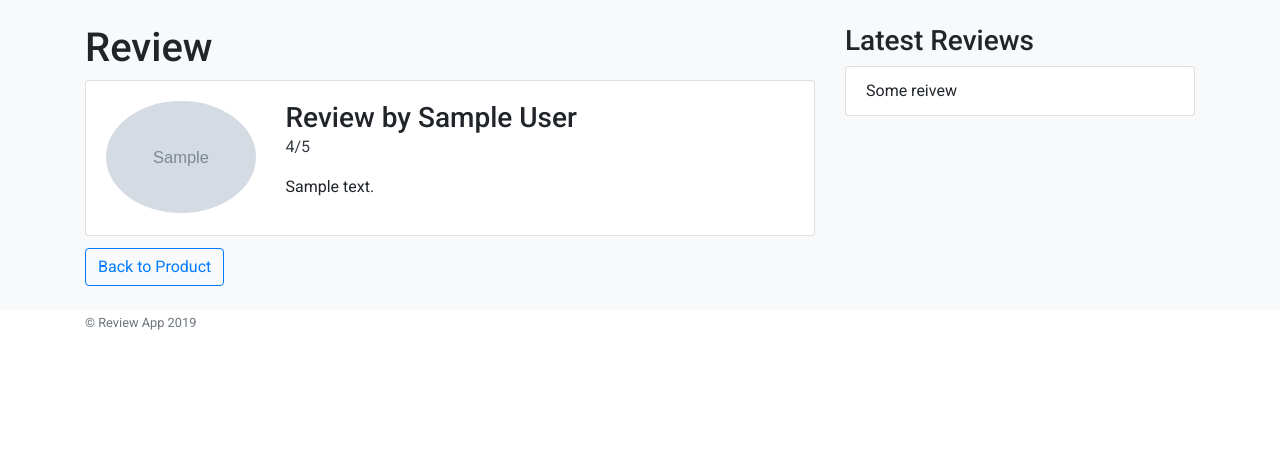
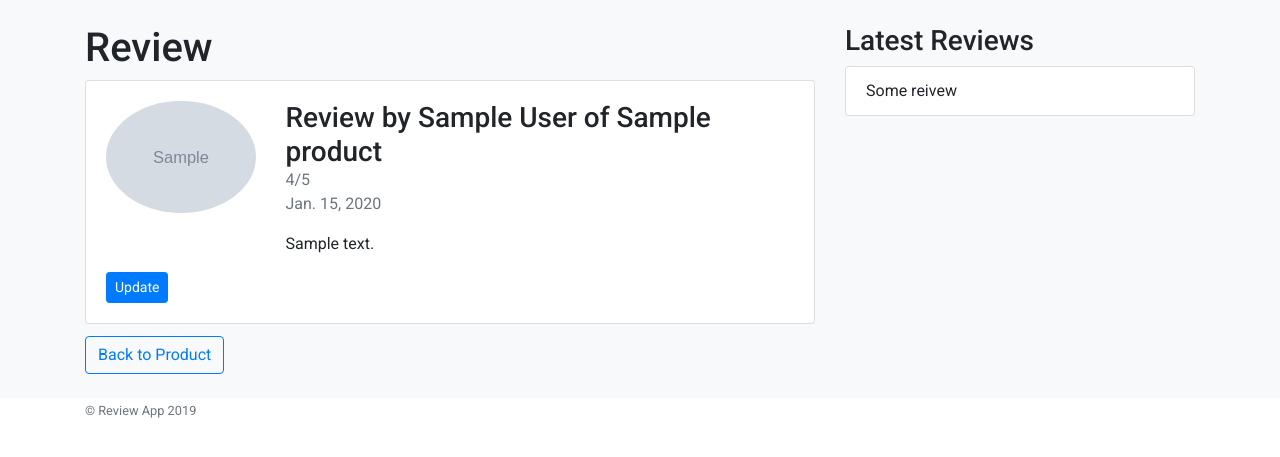
Before and after one commit to lukegreenwoodgit/lGreenwood, a Django app: page /reviews/1 in a window 1280 px wide. Shown: the part 56-513 px from the top of the page. Run offline with Django 3.2, Linux system fonts and the light colour scheme; data comes from the database, SQL or seed files in the repository; tables that the repository leaves empty hold one stand-in row (values such as "Sample post"); grey boxes marked "Sample" are stand-in pictures; some libraries are stand-ins or nearby versions.

Commit message:
code to update review

```diff
--- a/reviewApp/reviews/static/css/style.css
+++ b/reviewApp/reviews/static/css/style.css
@@ -14,6 +14,10 @@ body {
 	z-index: 2;
 }
 
+.review-card {
+	position: relative;
+}
+
 .product-card:hover .product-name, .review-card:hover .review-name {
 	text-decoration: underline;
 }
--- a/reviewApp/reviews/templates/reviews/review_detail.html
+++ b/reviewApp/reviews/templates/reviews/review_detail.html
@@ -6,11 +6,13 @@
 		<div class="row">
 			<div class="col-md-3"><img src="{{ review.author.profile.image.url }}" class="rounded-circle img-fluid"></div>
 			<div class="col-md-8">
-				<h3 class="mb-0 review-name">Review by {{ review.author.profile.full_name }}</h3>
-				<p class="text-dark">{{ review.rating }}/5</p>
+				<h3 class="mb-0 review-name">Review by {{ review.author.profile.full_name }} of {{ review.product.name }}</h3>
+				<p class="text-muted mb-0">{{ review.rating }}/5</p>
+				<p class="text-muted">{{ review.date }}</p>
 				<p>{{ review.review_text }}</p>
 			</div>
 		</div>
+		<a href="{% url 'review-update' review.id %}" class="btn btn-sm btn-primary">Update</a>
 	</div>
 </div>
 <a href="{% url 'product-detail' review.product.pk %}" class="mt-2 btn btn-outline-primary">Back to Product</a>
--- a/reviewApp/reviews/templates/reviews/review_form.html
+++ b/reviewApp/reviews/templates/reviews/review_form.html
@@ -12,7 +12,7 @@
 				{{ form | crispy }}
 			</fieldset>
 			<div class="form-group">
-				<button class="btn btn-primary" type="submit">Add Review</button>
+				<button class="btn btn-primary" type="submit">Submit</button>
 			</div>
 		</form>
 	</div>
--- a/reviewApp/reviews/urls.py
+++ b/reviewApp/reviews/urls.py
@@ -1,7 +1,7 @@
 from django.urls import path
 from . import views
 from users import views as user_views
-from .views import ProductListView, ProductDetailView, ReviewDetailView, ReviewCreateView
+from .views import ProductListView, ProductDetailView, ReviewDetailView, ReviewCreateView, ReviewUpdateView
 
 
 urlpatterns = [
@@ -10,6 +10,7 @@ urlpatterns = [
 	path('products/<int:pk>', ProductDetailView.as_view(), name='product-detail'),
 	path('reviews/<int:pk>', ReviewDetailView.as_view(), name='review-detail'),
 	path('reviews/add/', ReviewCreateView.as_view(), name='review-create'),
+	path('reviews/<int:pk>/update/', ReviewUpdateView.as_view(), name='review-update'),
 	path('about/', views.about, name='reviews-about'),
 	path('contact/', views.contact, name='reviews-contact'),
 	path('register/', user_views.register, name='register'),
--- a/reviewApp/reviews/views.py
+++ b/reviewApp/reviews/views.py
@@ -1,7 +1,7 @@
 from django.shortcuts import render
 from .models import Product, Review
-from django.views.generic import ListView, DetailView, CreateView
-from django.contrib.auth.mixins import LoginRequiredMixin
+from django.views.generic import ListView, DetailView, CreateView, UpdateView
+from django.contrib.auth.mixins import LoginRequiredMixin, UserPassesTestMixin
 
 # Create your views here.
 
@@ -35,5 +35,19 @@ class ReviewCreateView(LoginRequiredMixin, CreateView):
 		form.instance.author = self.request.user
 		return super().form_valid(form)
 
-	def get_inital(self):
-		return {'product': self.kwargs['pk']}
+	# def get_inital(self):
+	# 	return {'product': self.kwargs['pk']}
+
+class ReviewUpdateView(LoginRequiredMixin, UserPassesTestMixin, UpdateView):
+	model = Review
+	fields = ['rating', 'review_text', 'date']
+
+	def form_valid(self, form):
+		#form.instance.author = self.request.user
+		return super().form_valid(form)
+
+	def test_func(self):
+		review = self.get_object()
+		if self.request.user == review.author:
+			return True
+		return False
```
Also changed, not shown: reviewApp/reviews/templates/reviews/product_detail.html (+7 -4 lines).
